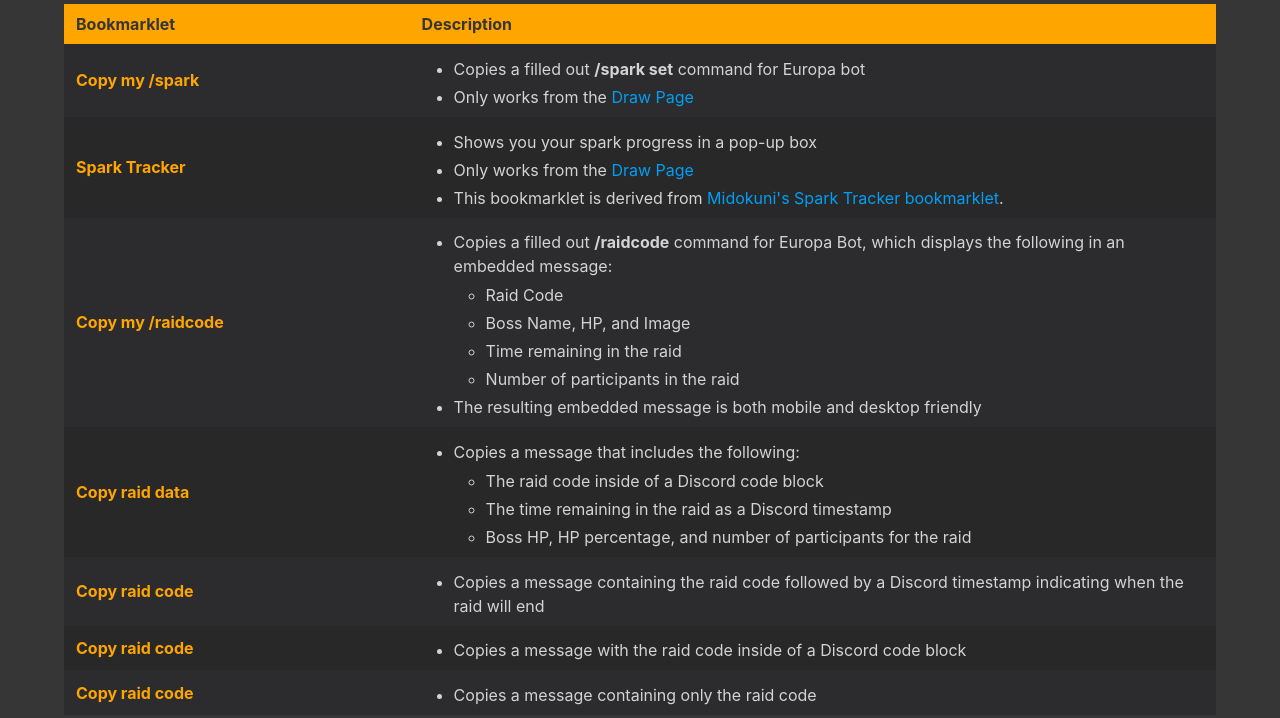
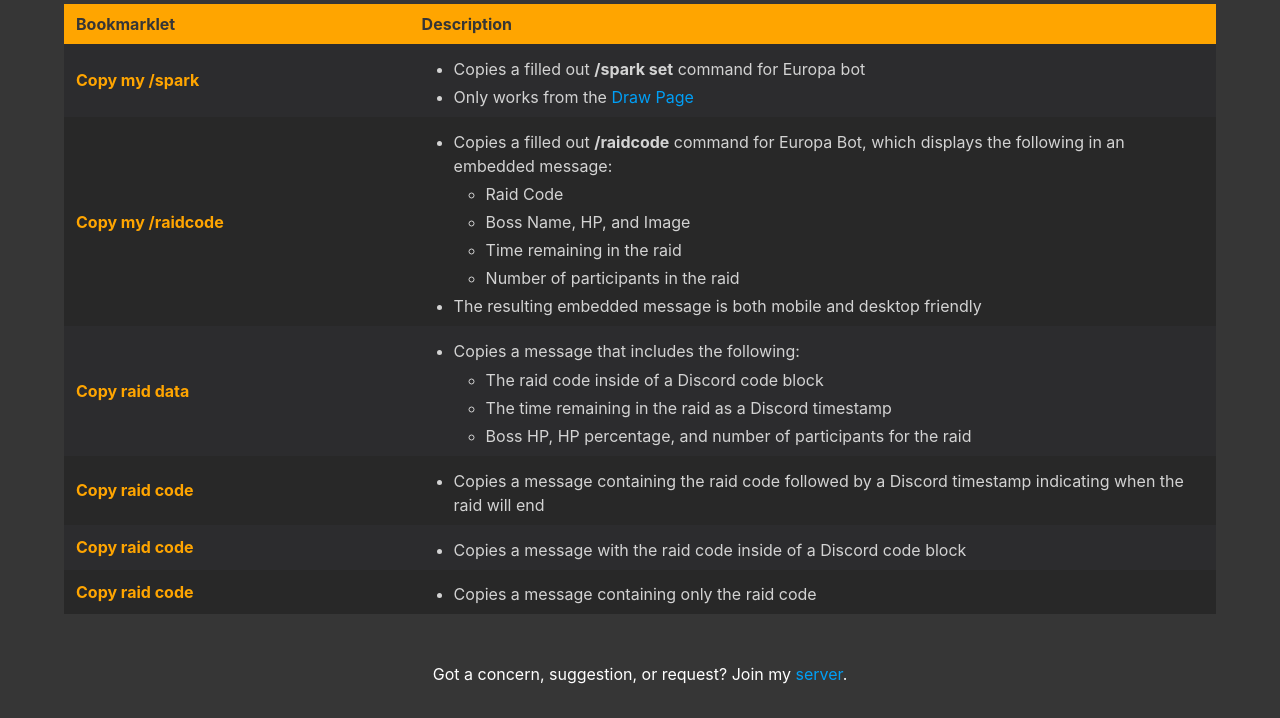
Before and after one commit to Cryotalis/Demo, a plain HTML site: page bookmarklets.html in a window 1280 px wide. Shown: the part 293-1011 px from the top of the page. Drawn offline with nearby package versions, Linux system fonts and the light colour scheme.

Commit message:
Deleting my version of Midokuni's Spark Tracker

```diff
--- a/bookmarklets.html
+++ b/bookmarklets.html
@@ -146,20 +146,6 @@
           </td>
         </tr>
         <tr>
-          <td><a class="bookmarklet" href="javascript:var elements = $(&#39;div[class=&quot;prt-gacha-obtain ticket legend&quot;]&#39;);var info = elements[0]?.innerHTML + elements[1]?.innerHTML;var tenParts = info.match(/(?&lt;=Tickets held: )\d+(?=.+data-index=&quot;1&quot;)/s) ?? 0;var tickets = info.match(/(?&lt;=Tickets held: )\d+(?!.+data-index=&quot;1&quot;)/s) ?? 0;var crystals = $(&#39;.prt-stone&#39;)[0].innerText;var rolls = +tenParts * 10 + +tickets + +crystals / 300;alert(&quot;You currently have -- &quot; + Math.floor(rolls) + &quot; -- rolls saved up.\nThis is &quot; + ((rolls/3).toLocaleString(void 0,{maximumFractionDigits:2})+&quot;%&quot;) + &quot; of a spark!\n\nResource Breakdown:\n&gt; 10-Draw Tickets: &quot; + tenParts + &quot;\n&gt; Draw Tickets: &quot; + tickets + &quot;\n&gt; Crystals: &quot; + crystals);">Spark Tracker</a></td>
-          <td>
-            <ul>
-              <li>Shows you your spark progress in a pop-up box</li>
-              <li>
-                Only works from the <a href="https://game.granbluefantasy.jp/#gacha" target="_blank" rel="noopener noreferrer">Draw Page</a>
-              </li>
-              <li>
-                This bookmarklet is derived from <a href="https://gbf.wiki/User:Midokuni/Notepad/Bookmarklets#Spark_Counter" target="_blank" rel="noopener noreferrer">Midokuni's Spark Tracker bookmarklet</a>.
-              </li>
-            </ul>
-          </td>
-        </tr>
-        <tr>
           <td><a class="bookmarklet" href="javascript: var bossData = stage.gGameStatus.boss.param[0]; var raidData = stage.pJsnData; navigator.clipboard.writeText(`/raidcode code: ${raidData.twitter.battle_id} name: ${raidData.twitter.monster} time: ${Math.floor(raidData.timer / 60)} hp-percent: ${Math.ceil((bossData.hp / bossData.hpmax) * 100)} hp: ${bossData.hp} participants: ${raidData.fellow}/${raidData.limit_number} quest-id: ${raidData.quest_id}`); alert(`Raid Code Command copied!\nRaid Code: ${raidData.twitter.battle_id}\nBoss HP: ${parseInt(bossData.hp).toLocaleString()} [${(bossData.hp / bossData.hpmax).toLocaleString('en', {style: 'percent'})}]`);">Copy my /raidcode</a></td>
           <td>
             <ul>
```
